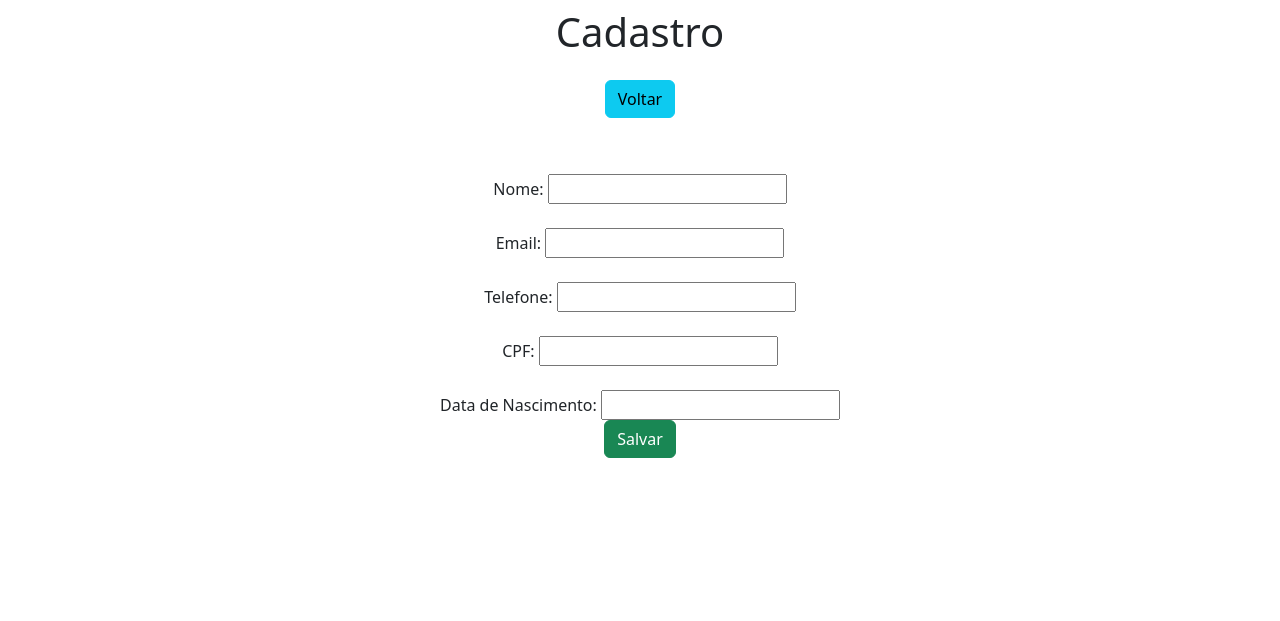
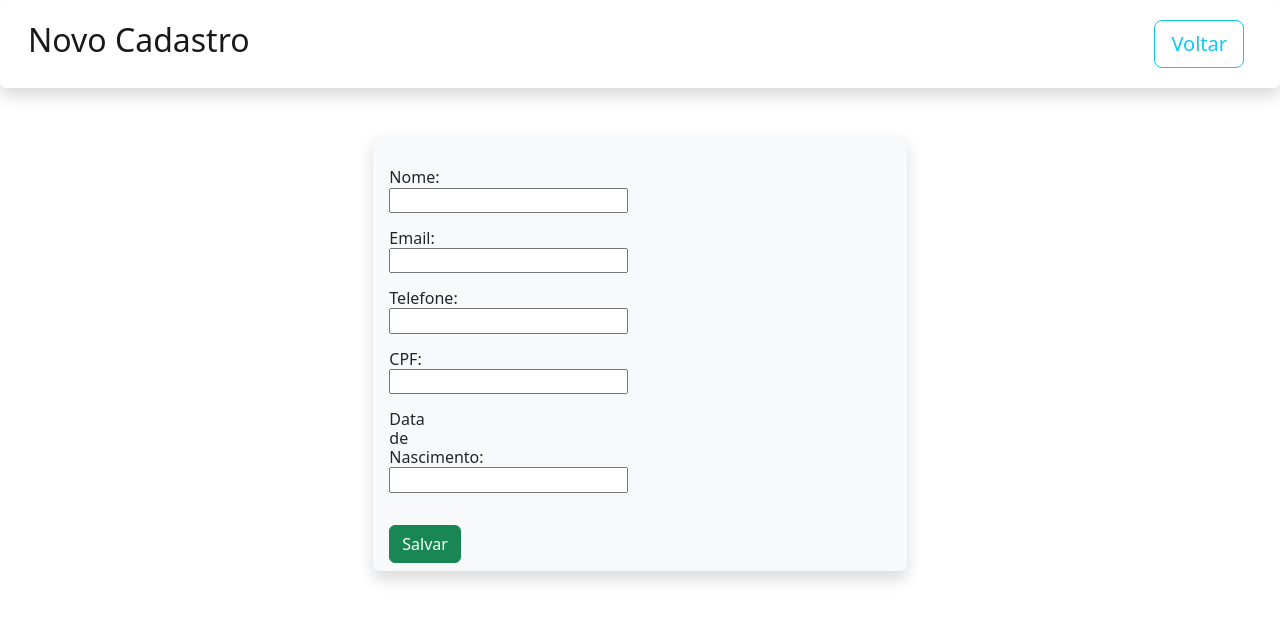
Before and after one commit to willsantos86/Crud_com_Python, a Django app: page /form/ in a window 1280 px wide. Shown: the top 621 px of the page. Run offline with Django 3.2, Linux system fonts and the light colour scheme.

Commit message:
Adicionando componentes visuais - design.

```diff
--- a/app/templates/form.html
+++ b/app/templates/form.html
@@ -7,25 +7,42 @@
         <title>Formulário</title>
     </head>
     <body>
-        <div class="col-8 m-auto pt-2 pb-2 text-center">
+
+    <nav class="navbar shadow p-3 mb-5 bg-body rounded" style="background-color: #e3f2fd;">
+          <div class="container-fluid">
+            <a class="navbar-brand"><h2>Novo Cadastro</h2></a>
+            <!--<form method="get" class="d-flex" role="search">
+                <input class="form-control me-2 col-3" type="text" id="search" name="search" placeholder="Buscar..." aria-label="Search">
+                <button class="btn btn-outline-primary" type="submit">Buscar</button>
+            </form>-->
+            <div class="d-grid gap-2 d-md-flex justify-content-md-end">
+                <!--<a href="/form/" class="btn btn-outline-success me-md-2 btn-lg">Adicionar</a>-->
+                <a href="/" class="btn btn-outline-info me-md-2 btn-lg">Voltar</a>
+            </div>
+          </div>
+        </nav>
+        <!--<div class="col-8 m-auto pt-2 pb-2 text-center">
             <h1>Cadastro</h1>
         </div>
         <div class="col-8 m-auto pt-2 pb-2 text-center">
             <a href="/" class="btn btn-info">Voltar</a>
-        </div>
-        <div class="col-8 m-auto pt-4 pb-2 text-center">
+        </div>-->
+        <!--<div class="col-8 m-auto pt-4 pb-2 text-center">-->
+            <div class="col-5 m-auto pt-3 pb-2 shadow p-3 mb-5 bg-light rounded">
+
             <div id="result"></div>
-            <form name="form" id="form" action="{% if db %}/update/{{ db.id }}/{% else %}/create/{% endif %}" method="post">
+            <form class="col-1"  name="form" id="form" action="{% if db %}/update/{{ db.id }}/{% else %}/create/{% endif %}" method="post">
                 {% csrf_token %}
                 <!--{{ form.as_p }}-->
-                <div class="form-group mt-4">Nome: {{ form.nome}}</div>
-                <div class="form-group mt-4">Email: {{ form.email}}</div>
-                <div class="form-group mt-4">Telefone: {{ form.telefone}}</div>
-                <div class="form-group mt-4">CPF: {{ form.cpf}}</div>
-                <div class="form-group mt-4">Data de Nascimento: {{ form.data_nascimento}}</div>
-                <input type="submit" class="btn btn-success" value="Salvar">
+                <div class="form-group mt-3"><h6>Nome:{{ form.nome}}</h6></div>
+                <div class="form-group mt-3"><h6>Email: {{ form.email}}</h6></div>
+                <div class="form-group mt-3"><h6>Telefone: {{ form.telefone}}</h6></div>
+                <div class="form-group mt-3"><h6>CPF: {{ form.cpf}}</h6></div>
+                <div class="form-group mt-3"><h6>Data de Nascimento: {{ form.data_nascimento}}</h6></div>
+                <input type="submit" class="btn btn-success btn-md mt-4" value="Salvar">
             </form>
         </div>
+
         {% load static %}
         <script src="{% static 'javascript.js' %}"></script>
     </body>
--- a/app/templates/index.html
+++ b/app/templates/index.html
@@ -39,7 +39,7 @@
 
         </div> -->
 
-        <div class="col-11 m-auto pt-3 pb-2 text-center shadow p-3 mb-5 bg-body rounded">
+        <div class="col-11 m-auto pt-3 pb-2 text-center shadow p-3 mb-5 bg-light rounded">
 
             <br>
             <table class="table">
```
Also changed, not shown: app/templates/view.html (+28 -7 lines).
